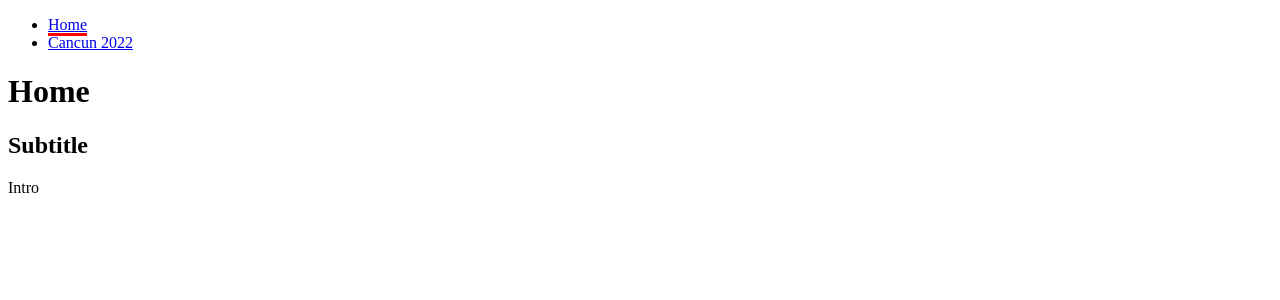
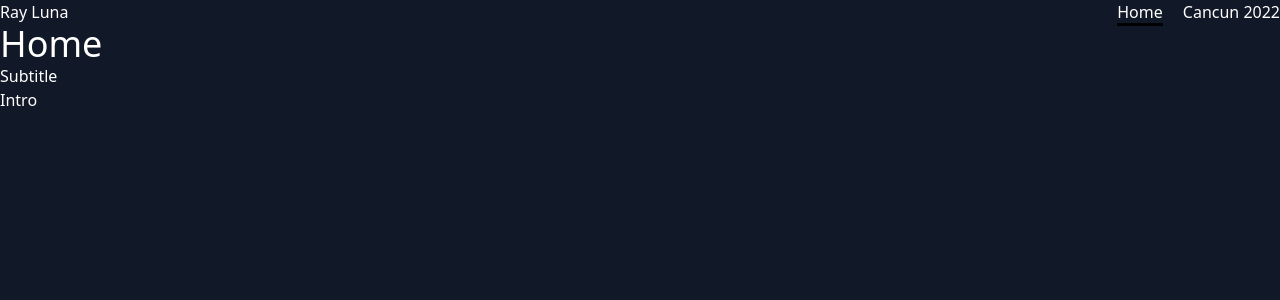
Before and after one commit to leon-luna-ray/rlp-www-ui, a Nuxt app: page / in a window 1280 px wide. Shown: the top 300 px of the page. Built offline with nearby package versions, Linux system fonts and the light colour scheme; no server answers.

Commit message:
setup initial fetch

```diff
--- /dev/null
+++ b/assets/css/base.css
@@ -0,0 +1,8 @@
+/* @layer base { */
+  body {
+    @apply bg-gray-900 text-white;
+  }
+  h1 {
+    @apply text-4xl;
+  }
+/* } */
--- /dev/null
+++ b/assets/css/tailwind.css
@@ -0,0 +1,10 @@
+@tailwind base;
+@tailwind components;
+@tailwind utilities;
+
+body {
+  @apply bg-gray-900 text-white;
+}
+h1 {
+  @apply text-4xl;
+}
--- a/layouts/default.vue
+++ b/layouts/default.vue
@@ -1,7 +1,8 @@
 <template>
     <header>
-        <nav>
-            <ul>
+        <nav class="flex justify-between">
+            <div class="title">Ray Luna</div>
+            <ul class="flex gap-x-5 my-">
                 <li>
                     <NuxtLink to="/">Home</NuxtLink>
                 </li>
@@ -17,6 +18,6 @@
 </template>
 <style>
 .router-link-exact-active {
-    border-bottom: 3px solid red;
+    border-bottom: 3px solid black;
 }
 </style>
--- a/nuxt.config.ts
+++ b/nuxt.config.ts
@@ -1,4 +1,6 @@
 // https://nuxt.com/docs/api/configuration/nuxt-config
 export default defineNuxtConfig({
-
+    modules: [
+        '@nuxtjs/tailwindcss'
+      ],
 })
--- a/package.json
+++ b/package.json
@@ -9,5 +9,9 @@
   },
   "devDependencies": {
     "nuxt": "^3.2.2"
+  },
+  "dependencies": {
+    "@nuxtjs/tailwindcss": "^6.4.1",
+    "@pinia/nuxt": "^0.4.7"
   }
 }
--- a/pages/albums/[slug].vue
+++ b/pages/albums/[path].vue
@@ -1,8 +1,8 @@
 <script setup>
-const { slug } = useRoute().params
+const { path } = useRoute().params
 </script>
 <template>
     <div class="gallery-detail">
-        <h1>Gallery Detail Page for {{ slug }}</h1>
+        <h1>Gallery Detail Page for {{ path }}</h1>
     </div>
 </template>
--- a/pages/index.vue
+++ b/pages/index.vue
@@ -1,7 +1,13 @@
+<script setup>
+const data = await useFetch('http://localhost:8000/api/v2/pages/')
+
+</script>
 <template>
-    <div class="page-title">
-        <h1>Home</h1>
-        <h2>Subtitle</h2>
+    <div class="container">
+        <div class="page-title">
+            <h1>Home</h1>
+            <h2>Subtitle</h2>
+        </div>
+        <div class="intro">Intro</div>
     </div>
-    <div class="intro">Intro</div>
 </template>
```
Also changed, not shown: 1 other file (tests, documents, lock files or other folders).
